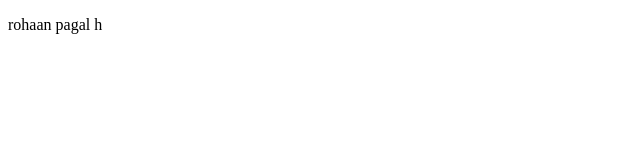
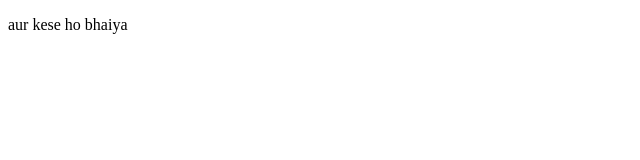
Before and after one commit to M-Zaviyar/2506g1, a plain HTML site: page index.html in a window 1280 px wide. Shown: the full height of the page, 0-640 px from the left. Drawn offline with Linux system fonts and the light colour scheme.

Commit message:
Update index.html

```diff
--- a/index.html
+++ b/index.html
@@ -6,6 +6,6 @@
     <title>Document</title>
 </head>
 <body>
-    <p>rohaan pagal h</p>
+    <p>aur kese ho bhaiya</p>
 </body>
 </html>
```
